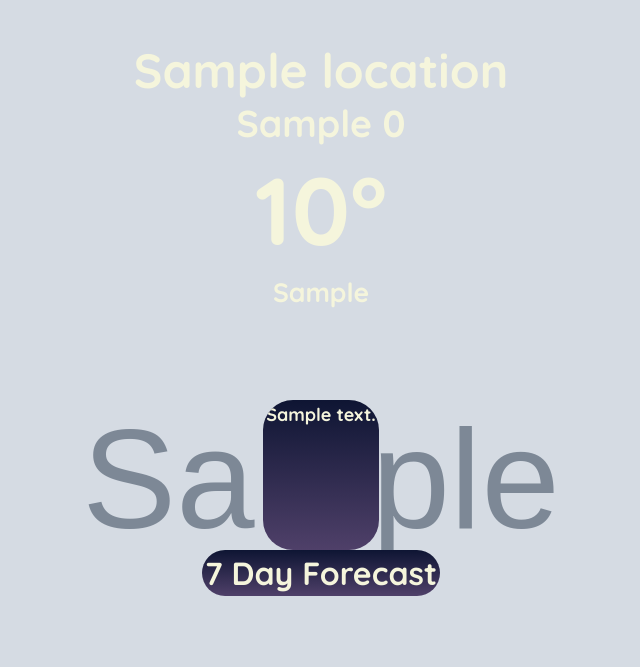
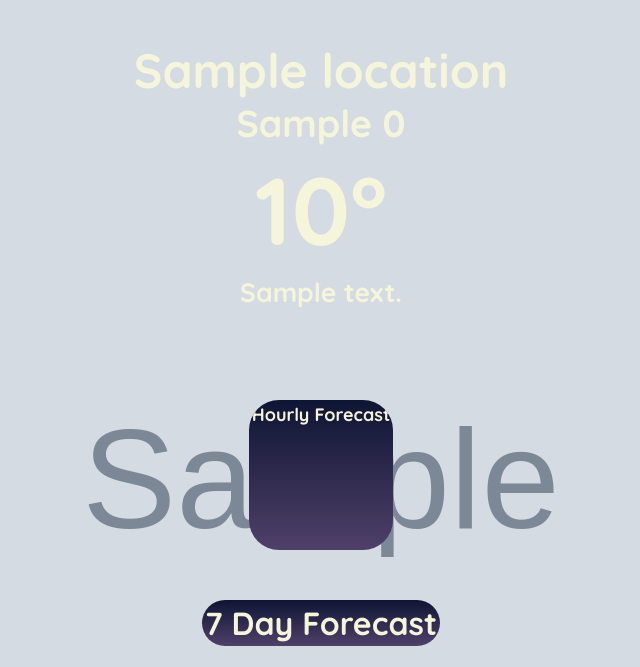
Before and after one commit to bbvenega/Weather-App, a Django app: template web_project/templates/weather_result.html in a window 1280 px wide. Shown: the top 667 px of the page, without its empty margins (319-959 px from the left). Run offline with Django 5.2, Linux system fonts and the light colour scheme; the template is opened without the code that fills it: most values are stand-ins (such as "Sample title", 1, 10 or a date in 2020); grey boxes marked "Sample" are stand-in pictures; lists and menus that the app fills with data are empty.

Commit message:
Minor Frontend Tweaks
+ Changed some details on weather_results

```diff
--- a/web_project/templates/weather_result.html
+++ b/web_project/templates/weather_result.html
@@ -29,7 +29,7 @@
     <h2 class="header1">{{ periods.0.location }}</h2>
     <h3 class="header3">{{ periods.0.name }}</h3>
     <h4 class="header4">{{ periods.0.temperature }}°</h4>
-    <h5 class="header5">{{ periods.0.short_forecast }}
+    <h5 class="header5">{{ periods.0.detailed_forecast }}
        {% comment %} Hourly periods:  {{hourlyPeriods.0.start_time}} {% endcomment %}
     </h5>
     {% comment %} <h6 class = "header6"> {{periods.0.detailed_forecast}} </h6> {% endcomment %}
@@ -46,7 +46,7 @@
     <table>
         <thead>
         <tr class = "headerVert">
-            <th colspan="25"> {{periods.0.detailed_forecast}} </th>
+            <th colspan="25"> Hourly Forecast </th>
         </tr>
     </thead>
 
@@ -85,7 +85,7 @@
 
 
     {% comment %} Collapsible 7-day forecast {% endcomment %}
-    <div class="table-container" style = "max-width: 100vw; width: 100%">
+    <div class="table-container" style = "max-width: 100vw; width: 100%; padding: 50px">
 
         {%if periods.0.is_daytime%}
         <table border="0" style="background-image: linear-gradient(to bottom,#2596be, #d3eaf2);border-radius: 30px; max-width: 75%;">
```
